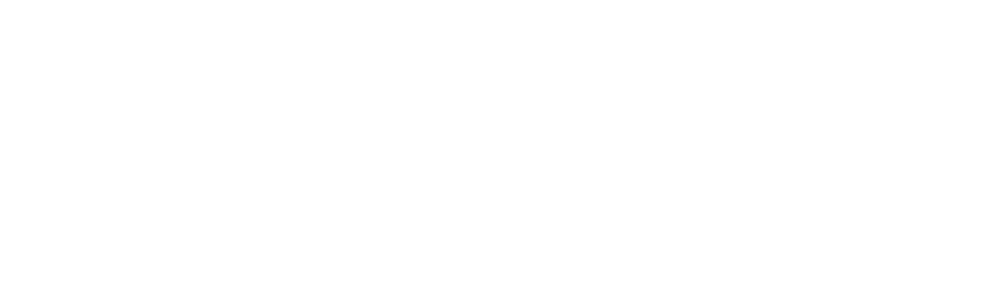
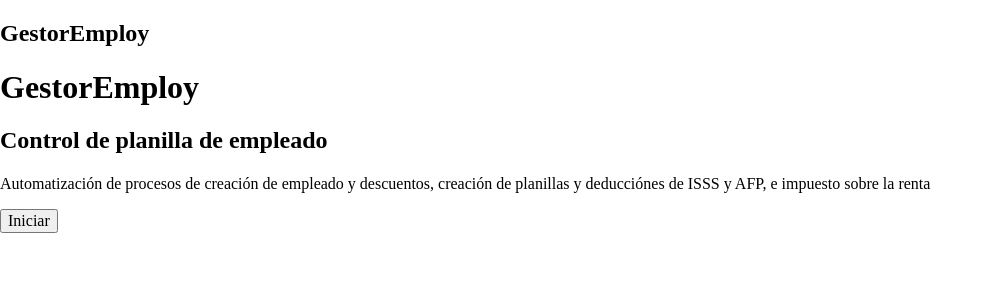
Before and after one commit to eliseodesign/react-ts-planilla, a React (Vite) app: page /Home in a window 1280 px wide. Shown: the top 300 px of the page, without its empty margins (0-993 px from the left). Built offline with nearby package versions, Linux system fonts and the light colour scheme.

Commit message:
[:sparkles: create html] landing (home)

```diff
--- /dev/null
+++ b/src/view/landing/components/Hero.tsx
@@ -0,0 +1,20 @@
+const Hero = () => {
+  return (
+    <main>
+
+      <section>
+        <h1>GestorEmploy</h1>
+        <h2>Control de planilla de empleado </h2>
+        <p>Automatización de procesos de creación de empleado y descuentos, creación de planillas y deducciónes de ISSS y AFP, e impuesto sobre la renta</p>
+      </section>
+
+      <section>
+        <button>Iniciar</button>
+
+      </section>
+
+    </main>
+   );
+}
+
+export default Hero;
--- /dev/null
+++ b/src/view/landing/components/Navbar.tsx
@@ -0,0 +1,10 @@
+const NavBar = () => {
+  return (
+    <nav>
+      <h2>GestorEmploy</h2>
+
+    </nav>
+   );
+}
+
+export default NavBar;
--- a/src/view/landing/index.tsx
+++ b/src/view/landing/index.tsx
@@ -1,9 +1,12 @@
+import NavBar from "./components/Navbar";
+import Hero from "./components/Hero";
 
 const Landing = () => {
   return (
-    <main>
-
-    </main>
+    <>
+      <NavBar />
+      <Hero />
+    </>
    );
 }
 
```
